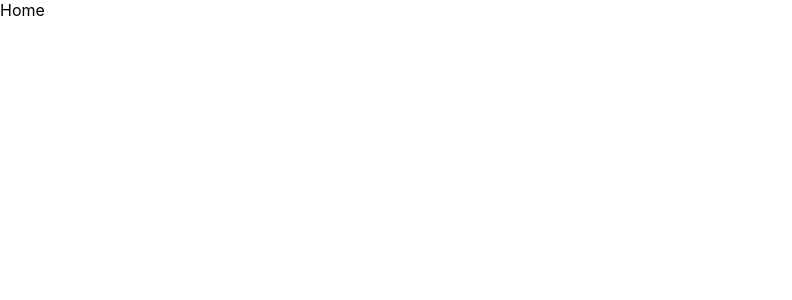
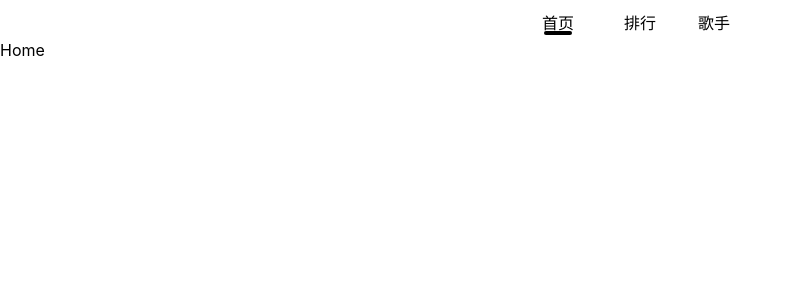
Before and after one commit to laoyutong/react-music-app, a React (Vite) app: page /home in a window 1280 px wide. Shown: the top 300 px of the page, without its empty margins (0-792 px from the left). Built offline with nearby package versions, Linux system fonts and the light colour scheme.

Commit message:
feat: add NavigationHeader component

```diff
--- a/package.json
+++ b/package.json
@@ -6,7 +6,9 @@
     "serve": "vite preview"
   },
   "dependencies": {
+    "@icon-park/react": "^1.3.3",
     "axios": "^0.21.1",
+    "classnames": "^2.3.1",
     "react": "^17.0.0",
     "react-dom": "^17.0.0",
     "react-router-dom": "^5.2.0"
@@ -20,6 +22,7 @@
     "@types/react-router-dom": "^5.1.7",
     "@vitejs/plugin-react-refresh": "^1.3.1",
     "husky": "^6.0.0",
+    "less": "^4.1.1",
     "typescript": "^4.3.2",
     "vite": "^2.3.7"
   }
--- a/src/App.tsx
+++ b/src/App.tsx
@@ -1,23 +1,29 @@
-import React from "react";
+import React, { Suspense } from "react";
 import "./App.css";
 import { BrowserRouter, Redirect, Route } from "react-router-dom";
 import routerConfig, { IRouterConfig } from "./router";
 
-const renderRouter = (routerConfig: IRouterConfig): JSX.Element => {
-  return (
-    <BrowserRouter>
-      {routerConfig.map(({ path, component, redirect }) => {
-        if (redirect) {
-          return <Redirect key={path} path={path} to={redirect} />;
-        }
-        return <Route key={path} path={path} component={component} />;
-      })}
-    </BrowserRouter>
-  );
+import NavigationHeader from "./components/NavigationHeader";
+
+const renderRouter = (routerConfig: IRouterConfig): JSX.Element[] => {
+  return routerConfig.map((routerItem, index) => {
+    const { path } = routerItem;
+    if ("component" in routerItem) {
+      return <Route key={index} path={path} component={routerItem.component} />;
+    }
+    return <Redirect key={index} path={path} to={routerItem.redirect} />;
+  });
 };
 
 function App() {
-  return renderRouter(routerConfig);
+  return (
+    <Suspense fallback={null}>
+      <BrowserRouter>
+        <NavigationHeader />
+        {renderRouter(routerConfig)}
+      </BrowserRouter>
+    </Suspense>
+  );
 }
 
 export default App;
--- /dev/null
+++ b/src/components/NavigationHeader/index.less
@@ -0,0 +1,48 @@
+.navigation-header-container {
+  position: relative;
+  font-weight: 300;
+  height: 40px;
+
+  .navigation-item {
+    top: 10px;
+    position: absolute;
+    left: 50%;
+  }
+
+  .first {
+    margin-left: -98px;
+  }
+
+  .middle {
+    margin-left: -16px;
+  }
+
+  .last {
+    margin-left: 58px;
+  }
+
+  .active-label {
+    font-weight: 500;
+    color: black;
+  }
+
+  .search-logo {
+    position: absolute;
+    top: 10px;
+    right: 10px;
+  }
+
+  .active-underline {
+    margin-top: 2px;
+    width: 28px;
+    height: 4px;
+    background-color: black;
+    border-radius: 20px;
+    position: absolute;
+    left: 50%;
+    margin-left: -14px;
+    bottom: 5px;
+    transform: translateX(-82px);
+    transition: transform 0.3s;
+  }
+}
--- /dev/null
+++ b/src/components/NavigationHeader/index.tsx
@@ -0,0 +1,63 @@
+import React, { useEffect, useRef, useState } from "react";
+import "./index.less";
+import { useHistory } from "react-router-dom";
+import classnames from "classnames";
+import { Search } from "@icon-park/react";
+
+const navigationHeaderConfig = [
+  { label: "首页", path: "/home" },
+  { label: "排行", path: "/rank" },
+  { label: "歌手", path: "/singer" },
+];
+
+const classListConfig = ["first", "middle", "last"] as const;
+
+const transformDisConfig = {
+  first: -82,
+  middle: 0,
+  last: 74,
+};
+
+const NavigationHeader = () => {
+  const history = useHistory();
+
+  const underlineRef = useRef<HTMLDivElement>(null);
+
+  const activeRouter = history.location.pathname;
+
+  const [classIndex, setClassIndex] =
+    useState<keyof typeof transformDisConfig>("first");
+
+  useEffect(() => {
+    if (underlineRef.current) {
+      underlineRef.current.style.transform = `translateX(${transformDisConfig[classIndex]}px)`;
+    }
+  }, [classIndex]);
+
+  return (
+    <div className="navigation-header-container">
+      {navigationHeaderConfig.map((config, index) => {
+        const { label, path } = config;
+        const classListIndex = classListConfig[index];
+        return (
+          <div
+            key={label}
+            onClick={() => {
+              history.push(path);
+              setClassIndex(classListIndex);
+            }}
+            className={classnames("navigation-item", classListIndex, {
+              "active-label": activeRouter === path,
+            })}
+          >
+            {label}
+          </div>
+        );
+      })}
+      <Search className="search-logo" theme="outline" size="20" fill="#333" />
+      <div className="active-underline" ref={underlineRef} />
+    </div>
+  );
+};
+
+export default NavigationHeader;
--- a/src/router/index.ts
+++ b/src/router/index.ts
@@ -1,10 +1,17 @@
-import Home from "@/pages/Home";
+import { lazy, LazyExoticComponent } from "react";
 
-export type IRouterConfig = {
-  path: string;
-  redirect?: string;
-  component?: () => JSX.Element;
-}[];
+const Home = lazy(() => import("@/pages/Home"));
+
+export type IRouterConfig = (
+  | {
+      path: string;
+      redirect: string;
+    }
+  | {
+      path: string;
+      component: LazyExoticComponent<() => JSX.Element>;
+    }
+)[];
 
 const routerConfig: IRouterConfig = [
   {
```
Also changed, not shown: 1 other file (tests, documents, lock files or other folders).
